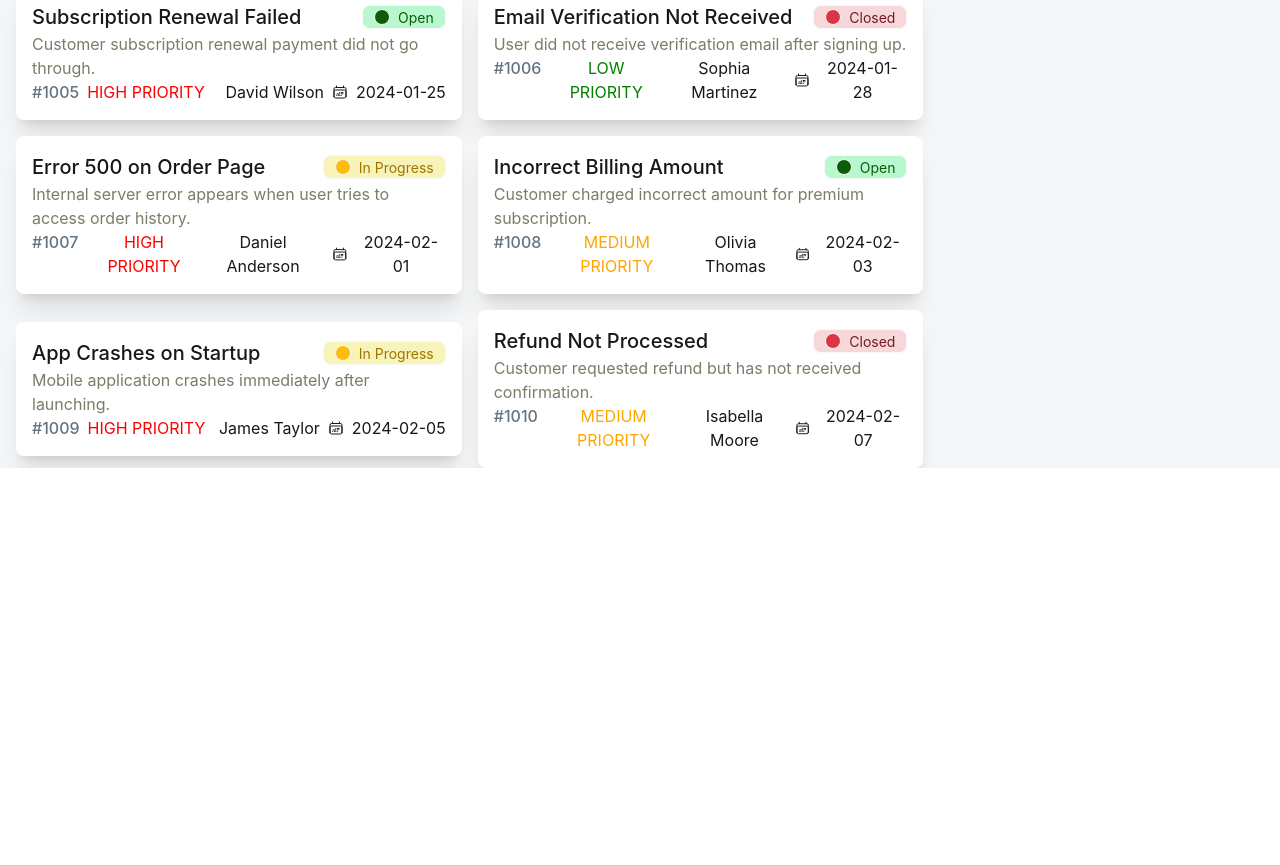
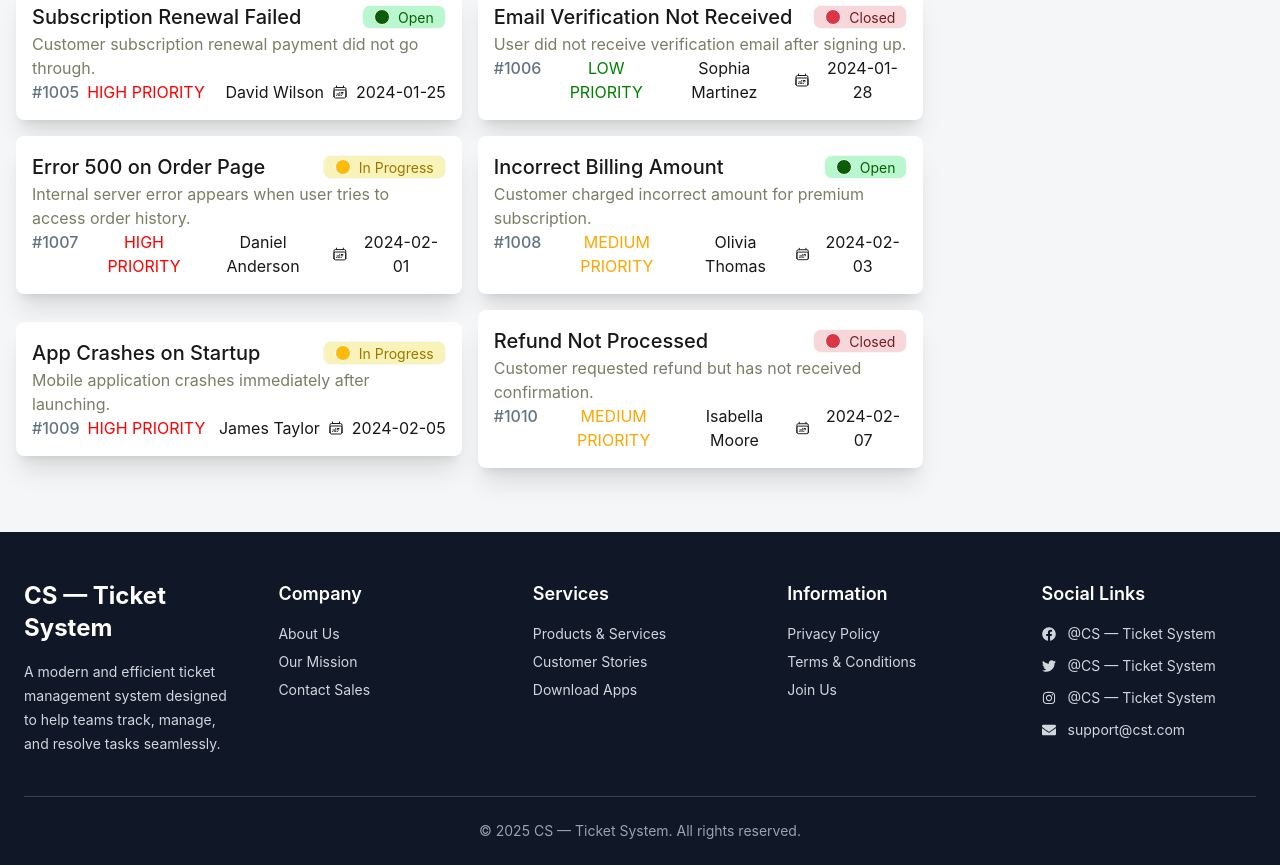
Before and after one commit to Moez1913/ticket_system, a React (Vite) app: page / in a window 1280 px wide. Shown: the part 755-1620 px from the top of the page. Before the commit the page ends 1223 px from the top, so only its background shows below. Built offline with nearby package versions, Linux system fonts and the light colour scheme.

Commit message:
footer section is created

```diff
--- a/src/App.jsx
+++ b/src/App.jsx
@@ -3,6 +3,7 @@
 import AllTickets from "./Components/AllTickets";
 import { useState } from "react";
 import { ToastContainer } from "react-toastify";
+import Footer from "./Components/Footer";
 
 
 function App() {
@@ -16,6 +17,8 @@
        <Navbar></Navbar>
        <Banner ticketLength={ticketLength} resolvedLength={resolvedLength}></Banner>
        <AllTickets setTicketLength={setTicketLength} setResolvedLength={setResolvedLength}></AllTickets>
+
+       <Footer></Footer>
        </section>
        <ToastContainer/>
     </>
--- a/src/Components/Banner.jsx
+++ b/src/Components/Banner.jsx
@@ -1,5 +1,5 @@
 import bg from "../assets/vector1.png";
-import bg2 from "../assets/vector2.png";
+
 
 
 const Banner = ({ticketLength, resolvedLength}) => {
--- /dev/null
+++ b/src/Components/Footer.jsx
@@ -0,0 +1,94 @@
+import React from 'react'
+import { FaEnvelope, FaFacebook, FaInstagram, FaTwitter } from 'react-icons/fa'
+
+const Footer = () => {
+  return (
+     <footer className="bg-gray-900 text-gray-300 pt-12 pb-6 mt-16">
+      <div className="max-w-7xl mx-auto px-6">
+
+        {/* Top Grid Section */}
+        <div className="grid grid-cols-1 sm:grid-cols-2 lg:grid-cols-5 gap-10">
+
+          {/* 1st Column */}
+          <div>
+            <h2 className="text-2xl font-bold text-white mb-4">
+              CS — Ticket System
+            </h2>
+            <p className="text-sm leading-6">
+              A modern and efficient ticket management system designed to help
+              teams track, manage, and resolve tasks seamlessly.
+            </p>
+          </div>
+
+          {/* 2nd Column */}
+          <div>
+            <h3 className="text-lg font-semibold text-white mb-4">Company</h3>
+            <ul className="space-y-2 text-sm">
+              <li className="hover:text-white cursor-pointer">About Us</li>
+              <li className="hover:text-white cursor-pointer">Our Mission</li>
+              <li className="hover:text-white cursor-pointer">Contact Sales</li>
+            </ul>
+          </div>
+
+          {/* 3rd Column */}
+          <div>
+            <h3 className="text-lg font-semibold text-white mb-4">Services</h3>
+            <ul className="space-y-2 text-sm">
+              <li className="hover:text-white cursor-pointer">Products & Services</li>
+              <li className="hover:text-white cursor-pointer">Customer Stories</li>
+              <li className="hover:text-white cursor-pointer">Download Apps</li>
+            </ul>
+          </div>
+
+          {/* 4th Column */}
+          <div>
+            <h3 className="text-lg font-semibold text-white mb-4">Information</h3>
+            <ul className="space-y-2 text-sm">
+              <li className="hover:text-white cursor-pointer">Privacy Policy</li>
+              <li className="hover:text-white cursor-pointer">Terms & Conditions</li>
+              <li className="hover:text-white cursor-pointer">Join Us</li>
+            </ul>
+          </div>
+
+          {/* 5th Column */}
+          <div>
+            <h3 className="text-lg font-semibold text-white mb-4">Social Links</h3>
+
+            <div className="space-y-3 text-sm">
+
+              <div className="flex items-center gap-3 hover:text-white cursor-pointer">
+                <FaFacebook/>
+                <span>@CS — Ticket System</span>
+              </div>
+
+              <div className="flex items-center gap-3 hover:text-white cursor-pointer">
+                <FaTwitter/>
+                <span>@CS — Ticket System</span>
+              </div>
+
+              <div className="flex items-center gap-3 hover:text-white cursor-pointer">
+                <FaInstagram/>
+                <span>@CS — Ticket System</span>
+              </div>
+
+              <div className="flex items-center gap-3 hover:text-white cursor-pointer">
+                <FaEnvelope />
+                <span>support@cst.com</span>
+              </div>
+
+            </div>
+          </div>
+
+        </div>
+
+        {/* Divider */}
+        <div className="border-t border-gray-700 mt-10 pt-6 text-center text-sm text-gray-400">
+          © 2025 CS — Ticket System. All rights reserved.
+        </div>
+
+      </div>
+    </footer>
+  )
+}
+
+export default Footer
```
